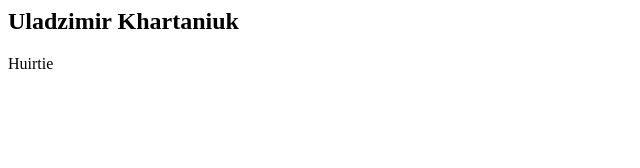
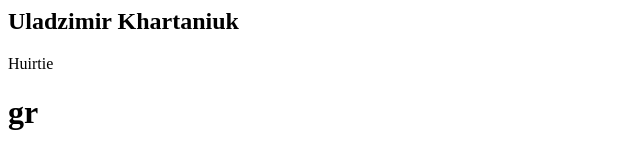
Before and after one commit to KillerVyva/SGGW, a plain HTML site: page index.html in a window 1280 px wide. Shown: the full height of the page, 0-640 px from the left. Drawn offline with Linux system fonts and the light colour scheme.

Commit message:
Update index.html

```diff
--- a/index.html
+++ b/index.html
@@ -1,2 +1,3 @@
 <h2>Uladzimir Khartaniuk</h2>
 <p>Huirtie</p>
+<h1>gr</h1>
```
